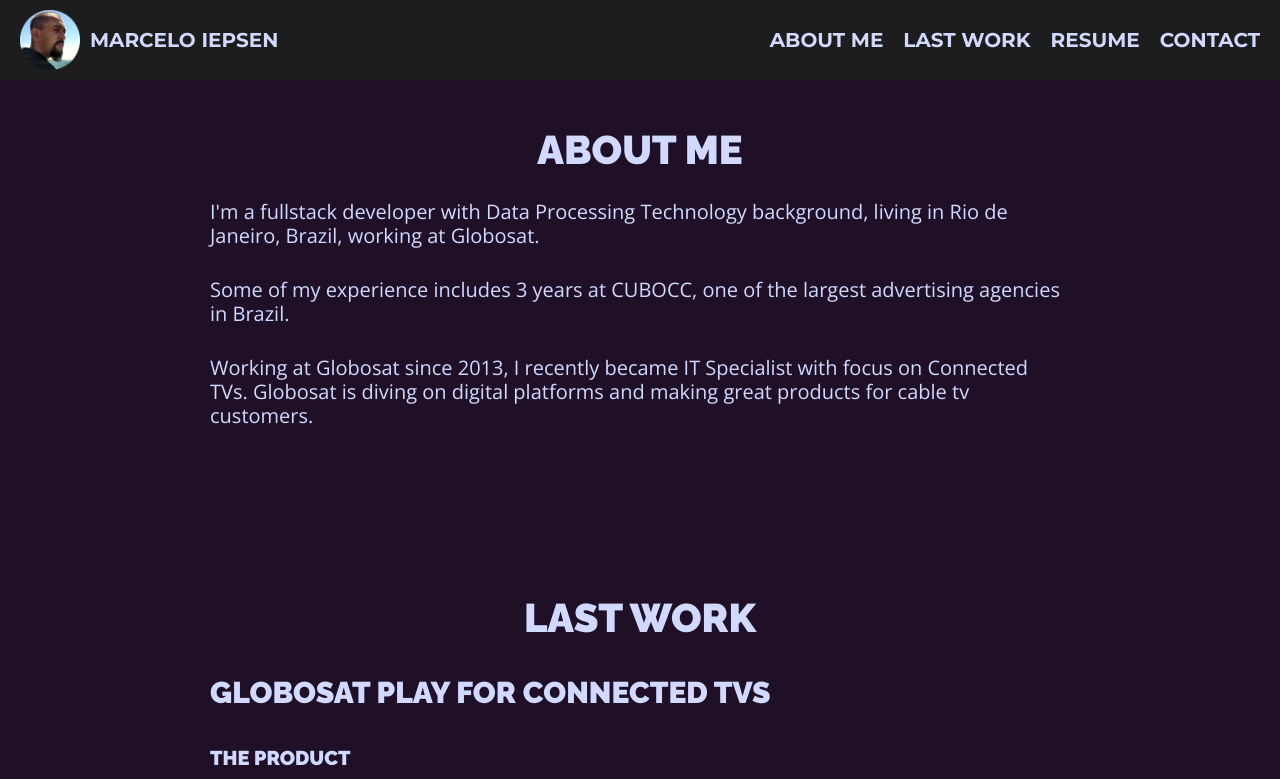
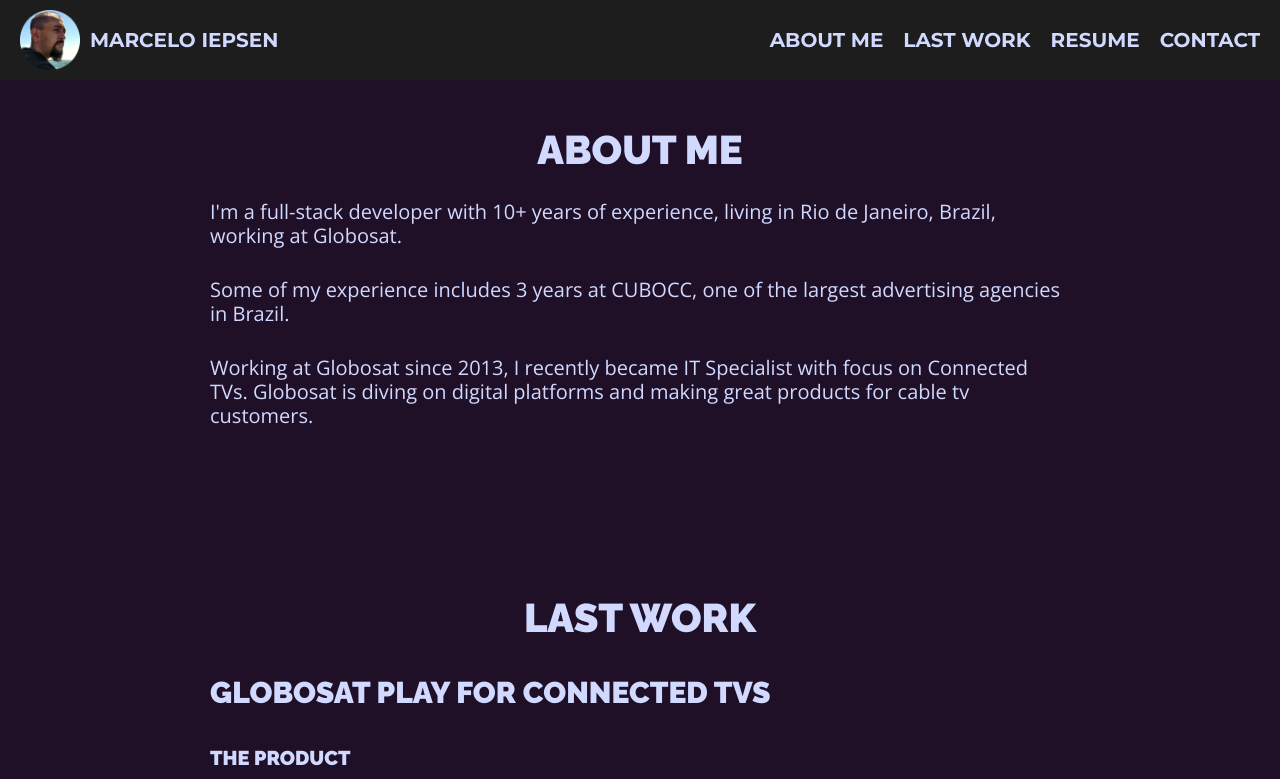
Before and after one commit to iepsen/iepsen.com, a React (Create React App) app: page / in a window 1280 px wide. Shown: the top 779 px of the page. Built offline with nearby package versions, Linux system fonts and the light colour scheme.

Commit message:
atualizando texto do about

```diff
--- a/src/components/about/index.jsx
+++ b/src/components/about/index.jsx
@@ -6,7 +6,7 @@
 			<section id="about-me">
 				<div className="content">
 					<h1 className="primary-text-color">About me</h1>
-					<p className="secondary-text-color">I'm a fullstack developer with Data Processing Technology background, living in Rio de Janeiro, Brazil, working at Globosat.</p>
+					<p className="secondary-text-color">I'm a full-stack developer with 10+ years of experience, living in Rio de Janeiro, Brazil, working at Globosat.</p>
 					<p className="secondary-text-color">Some of my experience includes 3 years at CUBOCC, one of the largest advertising agencies in Brazil.</p>
 					<p className="secondary-text-color">Working at Globosat since 2013, I recently became IT Specialist with focus on Connected TVs. Globosat is diving on digital platforms and making great products for cable tv customers.</p>
 				</div>
```
